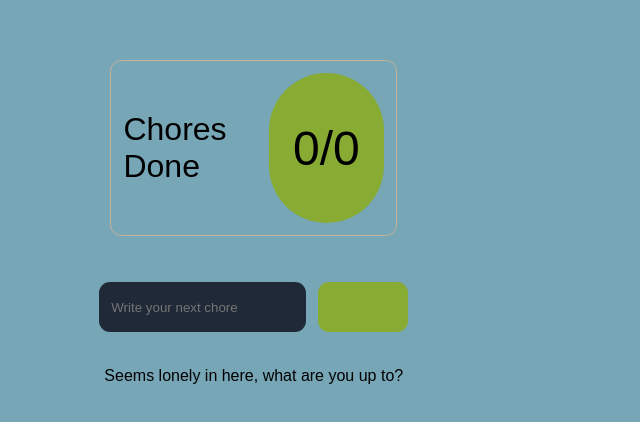
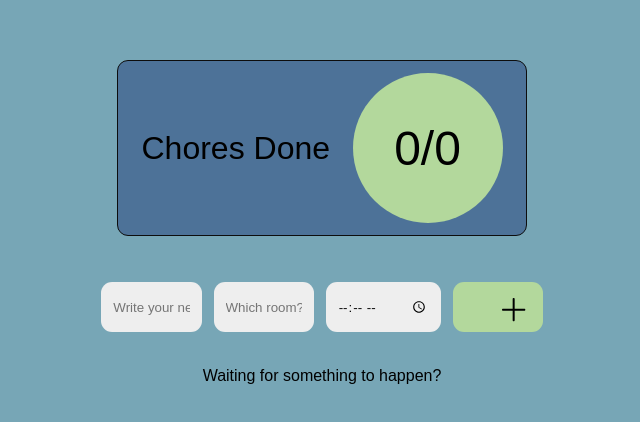
Before and after one commit to Melvingitb/Clean-Dorm, a React (Vite) app: page /chores in a window 1280 px wide. Shown: the part 164-586 px from the top of the page, without its empty margins (318-958 px from the left). Built offline with nearby package versions, Linux system fonts and the light colour scheme.

Commit message:
Adding chore components, stylesheet, and Chore page updating

```diff
--- a/src/components/ChoreForm.jsx
+++ b/src/components/ChoreForm.jsx
@@ -1,23 +1,71 @@
-function ChoreForm() {
+function ChoreForm({setchores}) {
     const handleSubmit = (event) => {
       event.preventDefault();
-      // reset the form
+      const choreTitle = event.target.chore.value;
+      const room = event.target.room.value;
+      const time = event.target.time.value;
+      setchores((prevchores) => [
+      ...prevchores,
+      { title: choreTitle,
+        room: room,
+        time: time,
+        id: self.crypto.randomUUID(),
+        complete: false
+      },
+    ]);
       event.target.reset();
     };
     return (
     <form className="choreform" onSubmit={handleSubmit}>
+      <div className="form-group">
         <label htmlFor="chore">
           <input
             type="text"
             name="chore"
             id="chore"
-            placeholder="Write your next chore"
+            placeholder="Write your next chore!"
           />
         </label>
+      </div>
+
+      <div className="form-group">
+      <label htmlFor="room">
+          <input
+            type="text"
+            name="room"
+            id="room"
+            placeholder="Which room? (e.g. Kitchen)"
+          />
+        </label>
+      </div>
+
+      <div className="form-group">
+        <label htmlFor="time">
+          <input
+            type="time"
+            name="time"
+            id="time"
+            placeholder="When?"
+          />
+        </label>
+      </div>
+
       <button>
         <span className="visually-hidden">Submit</span>
-          <svg>
-            <path d="" />
+        <svg
+          clipRule="evenodd"
+          fillRule="evenodd"
+          strokeLinejoin="round"
+          strokeMiterlimit="2"
+          viewBox="0 0 24 24"
+          xmlns="http://www.w3.org/2000/svg"
+          width={32}
+          height={32}
+        >
+          <path
+            d="m11 11h-7.25c-.414 0-.75.336-.75.75s.336.75.75.75h7.25v7.25c0 .414.336.75.75.75s.75-.336.75-.75v-7.25h7.25c.414 0 .75-.336.75-.75s-.336-.75-.75-.75h-7.25v-7.25c0-.414-.336-.75-.75-.75s-.75.336-.75.75z"
+            fillRule="nonzero"
+          />
         </svg>
       </button>
     </form>
--- a/src/components/ChoreList.jsx
+++ b/src/components/ChoreList.jsx
@@ -4,34 +4,142 @@ function ChoreList({ chores, setchores }) {
   return (
     <ol className="chore_list">
       {chores && chores.length > 0 ? (
-            chores?.map((item, index) => <Item key={index} item={item} />)
+        chores?.map((item, index) => (
+          <Item key={index} item={item} setchores={setchores} />
+        ))
       ) : (
-            <p>Seems lonely in here, what are you up to?</p>
+        <p>Waiting for something to happen?</p>
       )}
     </ol>
   );
 }
 
-function Item({ item, chores, setchores }) {
+function Item({ item, setchores }) {
+  const [editing, setEditing] = React.useState(false);
+  const inputRef = React.useRef(null);
+  const completechore = () => {
+    setchores((prevchores) =>
+      prevchores.map((chore) =>
+        chore.id === item.id
+          ? { ...chore, complete: !chore.complete }
+          : chore
+      )
+    );
+  };
+  const formatTime = (timeString) => {
+    if (!timeString) return "";
+
+    try {
+      // Convert 24-hour format to 12-hour format with AM/PM
+      const [hours, minutes] = timeString.split(':');
+      const hour = parseInt(hours, 10);
+      const ampm = hour >= 12 ? 'PM' : 'AM';
+      const hour12 = hour % 12 || 12; // Convert 0 to 12
+      return `${hour12}:${minutes} ${ampm}`;
+    } catch (e) {
+      return timeString; // Return as-is if parsing fails
+    }
+  };
+
+  // Delete task function
+  const handleDelete = () => {
+    setchores((prevchores) => prevchores.filter((chore) => chore.id !== item.id));
+  };
+
+
   return (
     <li id={item?.id} className="chore_item">
-          <button className="chore_items_left">
-            <svg>
-              <circle cx="11.998" cy="11.998" fillRule="nonzero" r="9.998" />
+      <button className="chore_items_left" onClick={completechore}>
+          <div className="chore-details">
+          <p
+            className="chore-title"
+            style={
+              item.complete ? { textDecoration: "line-through" } : {}
+            }
+          >
+            {item?.title}
+          </p>
+
+          {(item.room || item.time) && (
+            <div className="chore-metadata">
+              {item.room && (
+                <span className="chore-room">
+                  <svg
+                    width="16"
+                    height="16"
+                    viewBox="0 0 24 24"
+                    fill="none"
+                    xmlns="http://www.w3.org/2000/svg"
+                  >
+                    <path
+                      d="M3 9L12 2L21 9V20C21 20.5304 20.7893 21.0391 20.4142 21.4142C20.0391 21.7893 19.5304 22 19 22H5C4.46957 22 3.96086 21.7893 3.58579 21.4142C3.21071 21.0391 3 20.5304 3 20V9Z"
+                      stroke="currentColor"
+                      strokeWidth="2"
+                      strokeLinecap="round"
+                      strokeLinejoin="round"
+                    />
+                    <path
+                      d="M9 22V12H15V22"
+                      stroke="currentColor"
+                      strokeWidth="2"
+                      strokeLinecap="round"
+                      strokeLinejoin="round"
+                    />
                   </svg>
-            <p>{item?.title}</p>
+                  {item.room}
+                </span>
+              )}
+
+              {item.time && (
+                <span className="chore-time">
+                  <svg
+                    width="16"
+                    height="16"
+                    viewBox="0 0 24 24"
+                    fill="none"
+                    xmlns="http://www.w3.org/2000/svg"
+                  >
+                    <circle
+                      cx="12"
+                      cy="12"
+                      r="10"
+                      stroke="currentColor"
+                      strokeWidth="2"
+                      strokeLinecap="round"
+                      strokeLinejoin="round"
+                    />
+                    <path
+                      d="M12 6V12L16 14"
+                      stroke="currentColor"
+                      strokeWidth="2"
+                      strokeLinecap="round"
+                      strokeLinejoin="round"
+                    />
+                  </svg>
+                  {formatTime(item.time)}
+                </span>
+              )}
+            </div>
+          )}
+        </div>
       </button>
       <div className="chore_items_right">
-            <button>
-              <span className="visually-hidden">Edit</span>
-              <svg>
-                <path d="" />
-              </svg>
-            </button>
-            <button>
+        <button onClick={handleDelete}>
         <span className="visually-hidden">Delete</span>
-              <svg>
-                <path d="" />
+              <svg
+                xmlns="http://www.w3.org/2000/svg"
+                clipRule="evenodd"
+                fillRule="evenodd"
+                strokeLinejoin="round"
+                strokeMiterlimit="2"
+                viewBox="0 0 24 24"
+                width={32}
+                height={34}
+              >
+                <path
+                  d="m4.015 5.494h-.253c-.413 0-.747-.335-.747-.747s.334-.747.747-.747h5.253v-1c0-.535.474-1 1-1h4c.526 0 1 .465 1 1v1h5.254c.412 0 .746.335.746.747s-.334.747-.746.747h-.254v15.435c0 .591-.448 1.071-1 1.071-2.873 0-11.127 0-14 0-.552 0-1-.48-1-1.071zm14.5 0h-13v15.006h13zm-4.25 2.506c-.414 0-.75.336-.75.75v8.5c0 .414.336.75.75.75s.75-.336.75-.75v-8.5c0-.414-.336-.75-.75-.75zm-4.5 0c-.414 0-.75.336-.75.75v8.5c0 .414.336.75.75.75s.75-.336.75-.75v-8.5c0-.414-.336-.75-.75-.75zm3.75-4v-.5h-3v.5z"
+                  fillRule="nonzero"
+                />
               </svg>
         </button>
       </div>
--- a/src/css/styles.css
+++ b/src/css/styles.css
@@ -36,7 +36,6 @@ button {
 .wrapper {
   display: flex;
   flex-direction: column;
-  width: 70%;
 }
 @media (max-width: 510px) {
   .wrapper {
@@ -54,7 +53,8 @@ header {
   padding: 42px;
 }
 .chorehero_section {
-  border: 1px solid #c2b39a;
+  border: 1px solid #0d0d0d;
+  background-color: #4D7298;
   display: flex;
   align-items: center;
   justify-content: space-around;
@@ -65,7 +65,7 @@ header {
   border-radius: 11px;
 }
 .chorehero_section div:last-child {
-  background-color: #88ab33;
+  background-color: #B3D89C;
   width: 150px;
   height: 150px;
   border-radius: 75px;
@@ -88,8 +88,7 @@ header {
   width: 90%;
 }
 .choreform input {
-  background-color: #1f2937;
-  color: #fff;
+  color: #0d0d0d;
   width: 100%;
   height: 50px;
   outline: none;
@@ -101,7 +100,7 @@ header {
   width: 10%;
   height: 50px;
   border-radius: 11px;
-  background-color: #88ab33;
+  background-color: #B3D89C;
   border: none;
 }
 .chore_list {
@@ -125,7 +124,7 @@ header {
   max-width: 455px;
   border: 1px solid #c2b39a;
   font-size: 16px;
-  background-color: #0d0d0d;
+  background-color: #4D7298;
   color: #fff;
   padding: 12px;
 }
@@ -135,9 +134,14 @@ header {
   height: calc(100% - 12px);
   border: transparent;
 }
+.chore-details {
+  display: flex;
+  flex-direction: column;
+  margin-left: 12px;
+  min-width: 0; /* Important for text overflow */
+}
 .chore_items_left,
 .chore_items_right {
-  display: flex;
   align-items: center;
 }
 .chore_items_left {
@@ -146,6 +150,10 @@ header {
   color: #fff;
   gap: 12px;
   font-size: 16px;
+  overflow: hidden;
+  text-overflow: ellipsis;
+  flex: 1; /* This allows it to take up available space */
+  min-width: 0; /* This ensures text truncation works */
 }
 .chore_items_right {
   gap: 4px;
@@ -154,6 +162,12 @@ header {
   background-color: transparent;
   color: #fff;
   border: none;
+  padding: 0; /* Remove padding */
+  display: flex; /* Ensure SVGs are properly aligned */
+  align-items: center;
+  justify-content: center;
+  width: 34px; /* Fixed width */
+  height: 34px; /* Fixed height */
 }
 .chore_items_right button svg {
   fill: #c2b39a;
--- a/src/pages/Chores.jsx
+++ b/src/pages/Chores.jsx
@@ -6,11 +6,16 @@ import ChoreList from "../components/ChoreList.jsx";
 import "../css/styles.css";
 
 function Chores() {
+  const [chores, setchores] = React.useState([]);
+  const chores_completed = chores.filter(
+    (chore) => chore.is_completed === true
+  ).length;
+  const total_chores = chores.length;
   return (
     <div className="wrapper">
-      <ChoreHero chores_completed={0} total_chores={0} />
-      <ChoreForm />
-      <ChoreList chores={[]} />
+      <ChoreHero chores_completed={chores_completed} total_chores={total_chores} />
+      <ChoreForm setchores={setchores}/>
+      <ChoreList chores={chores} setchores={setchores} />
     </div>
   );
 }
```
Lines whose indentation alone changed are shown as unchanged.
